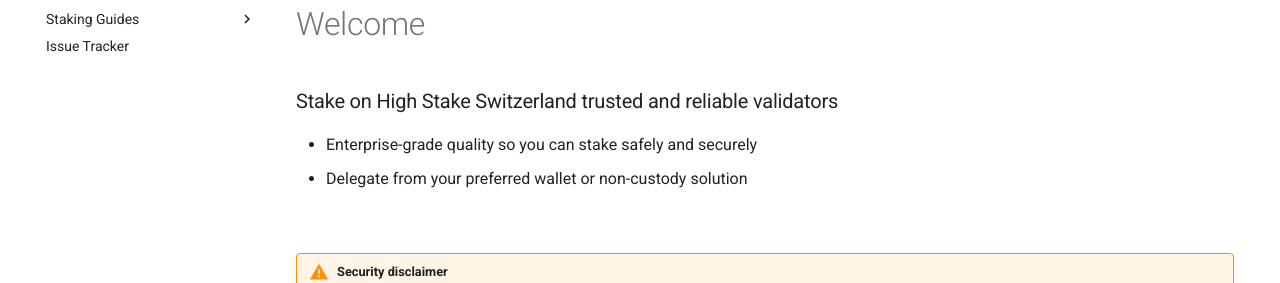
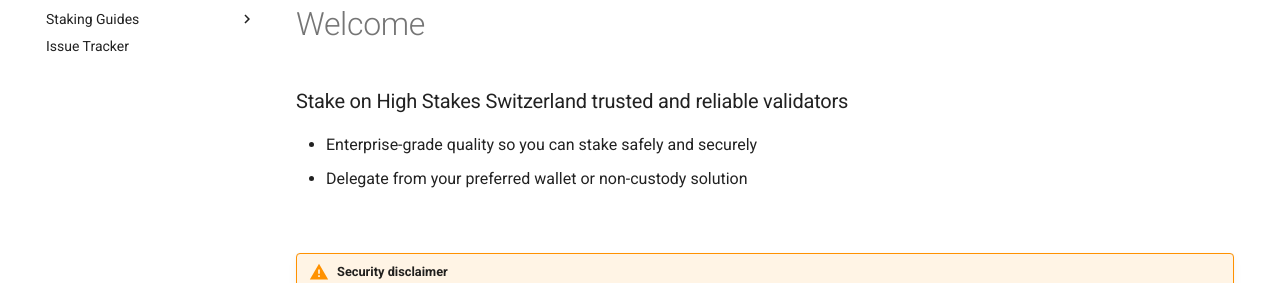
Before and after one commit to HighStakesSwitzerland/docs, an MkDocs documentation site: the page built from docs/index.md, in a window 1280 px wide. Shown: the part 146-429 px from the top of the page. Built offline with MkDocs 1.6.1 and Material for MkDocs 9.7.7, drawn with Linux system fonts in a browser that asks for light colours; comment, search, counter and statistics services are not loaded.

Commit message:
Update index.md

```diff
--- a/docs/index.md
+++ b/docs/index.md
@@ -5,7 +5,7 @@
 ##### Delegation guides, FAQs and more
 
 # Welcome
-### Stake on High Stake Switzerland trusted and reliable validators
+### Stake on High Stakes Switzerland trusted and reliable validators
 
 -   Enterprise-grade quality so you can stake safely and securely
 -   Delegate from your preferred wallet or non-custody solution
```
